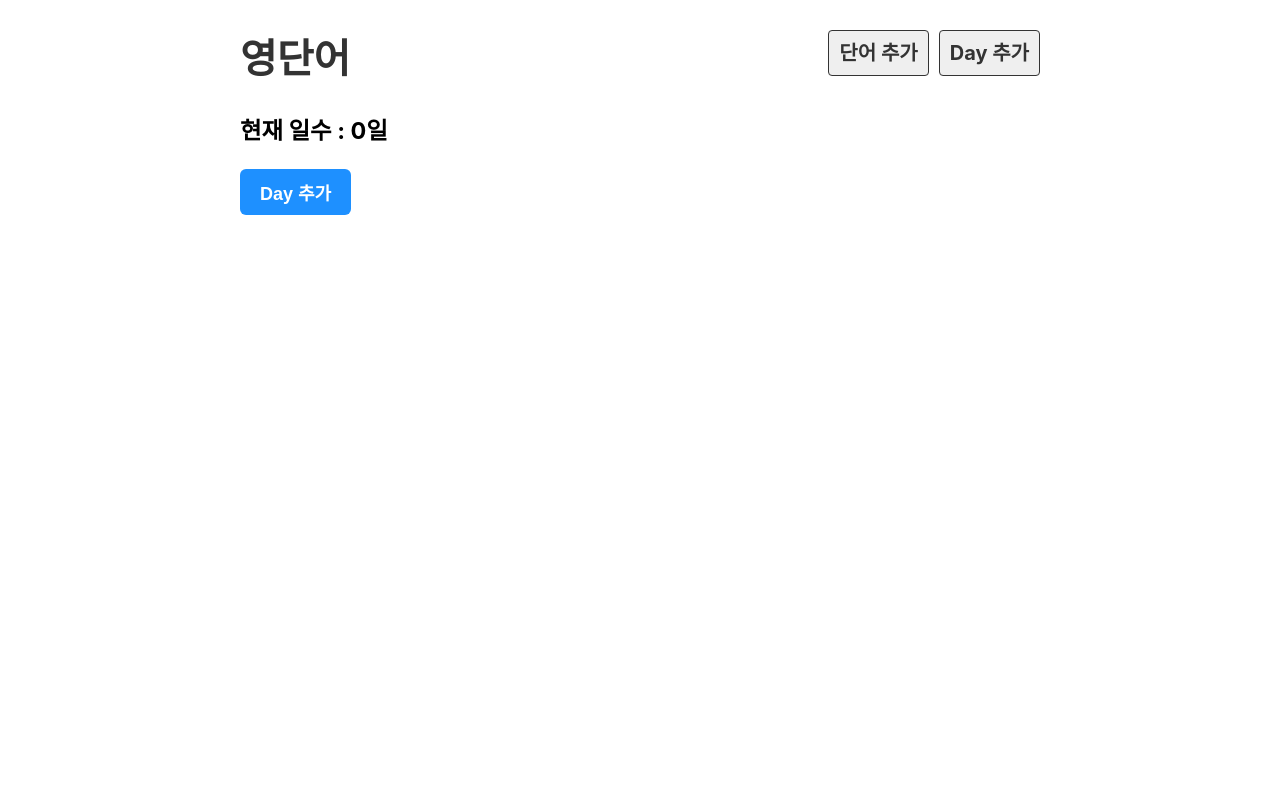
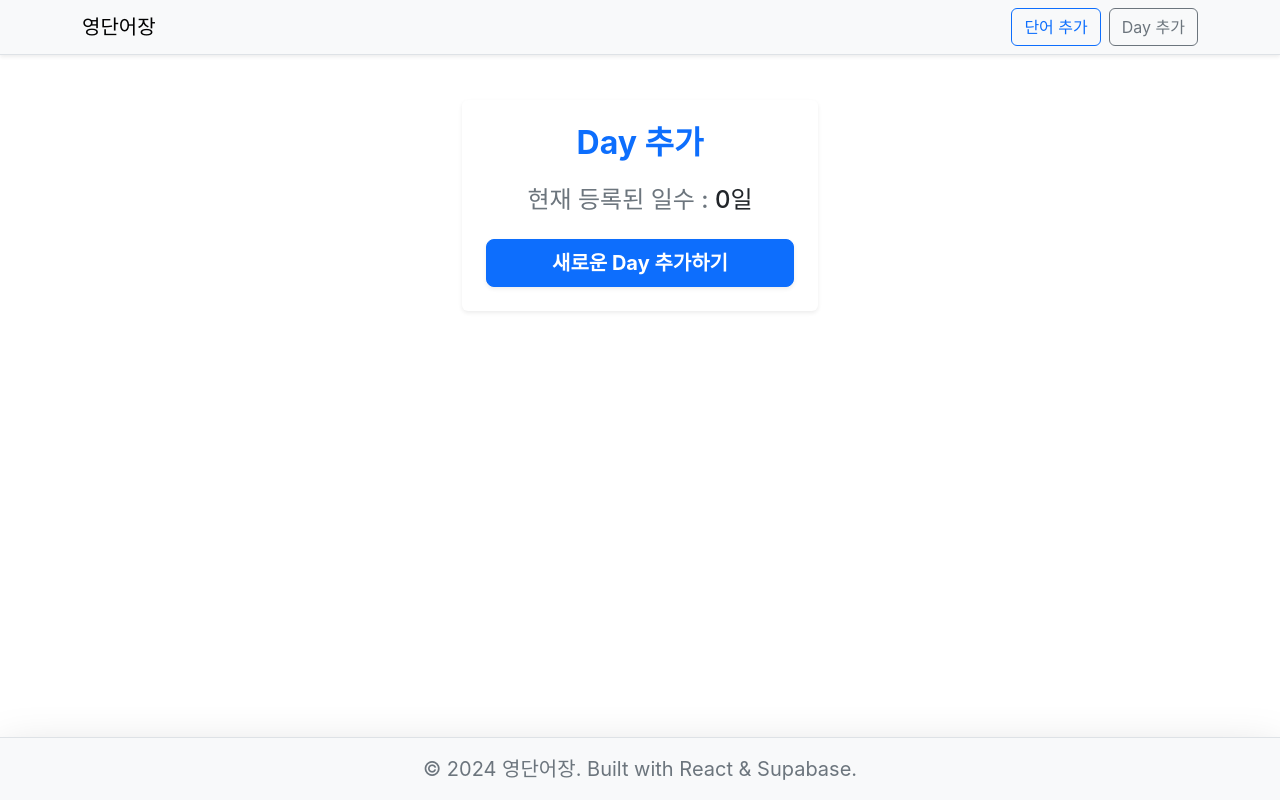
Before and after one commit to aceofmath/voca, a React (Create React App) app: page /create_day in a window 1280 px wide. Built offline with nearby package versions, Linux system fonts and the light colour scheme; no server answers; the database is empty.

Commit message:
bootstrap 적용

```diff
--- a/public/index.html
+++ b/public/index.html
@@ -1,14 +1,13 @@
-<!DOCTYPE html>
+<!doctype html>
 <html lang="en">
     <head>
         <meta charset="utf-8" />
         <link rel="icon" href="%PUBLIC_URL%/favicon.ico" />
         <meta name="viewport" content="width=device-width, initial-scale=1" />
         <meta name="theme-color" content="#000000" />
-    <meta
-      name="description"
-      content="Web site created using create-react-app"
-    />
+        <meta name="description" content="Web site created using create-react-app" />
+        <!-- Bootstrap CSS -->
+        <link href="https://cdn.jsdelivr.net/npm/bootstrap@5.3.3/dist/css/bootstrap.min.css" rel="stylesheet" />
         <link rel="apple-touch-icon" href="%PUBLIC_URL%/logo192.png" />
         <!--
       manifest.json provides metadata used when your web app is installed on a
@@ -38,6 +37,5 @@
 
       To begin the development, run `npm start` or `yarn start`.
       To create a production bundle, use `npm run build` or `yarn build`.
-    -->
-  </body>
+    --></body>
 </html>
--- a/src/App.js
+++ b/src/App.js
@@ -4,6 +4,7 @@ import Header from "./component/Header";
 import Day from "./component/Day";
 import DayList from "./component/DayList";
 import EmptyPage from "./component/EmptyPage";
+import Footer from "./component/Footer";
 import { BrowserRouter, Route, Routes } from "react-router-dom";
 import CreateWord from "./component/CreateWord";
 import CreateDay from "./component/CreateDay";
@@ -21,8 +22,8 @@ function App() {
 
     return (
         <BrowserRouter>
-            <div className="App">
-                <Header />
+            <Header />
+            <div className="container" style={{ paddingTop: "100px", paddingBottom: "80px" }}>
                 <Routes>
                     <Route path="/" element={<DayList />} />
                     <Route path="/day/:day" element={<Day />} />
@@ -30,6 +31,7 @@ function App() {
                     <Route path="/create_day" element={<CreateDay />} />
                     <Route path="/*" element={<EmptyPage />} />
                 </Routes>
+                <Footer />
             </div>
         </BrowserRouter>
     );
--- a/src/component/CreateDay.js
+++ b/src/component/CreateDay.js
@@ -29,9 +29,20 @@ export default function CreateDay() {
     }
 
     return (
-        <div>
-            <h3>현재 일수 : {days.length}일</h3>
-            <button onClick={addDay}>Day 추가</button>
+        <div className="row justify-content-center">
+            <div className="col-md-6 col-lg-4">
+                <div className="card shadow-sm border-0">
+                    <div className="card-body p-4 text-center">
+                        <h2 className="card-title mb-4 fw-bold text-primary">Day 추가</h2>
+                        <h4 className="mb-4 text-secondary">
+                            현재 등록된 일수 : <span className="text-dark">{days.length}일</span>
+                        </h4>
+                        <button className="btn btn-primary btn-lg w-100 shadow-sm fw-bold" onClick={addDay}>
+                            새로운 Day 추가하기
+                        </button>
+                    </div>
+                </div>
+            </div>
         </div>
     );
 }
--- a/src/component/CreateWord.js
+++ b/src/component/CreateWord.js
@@ -7,6 +7,10 @@ export default function CreateWord() {
     //const history = useHistory();
     const navigate = useNavigate();
     const [isLoading, setIsLoading] = useState(false);
+
+    const engRef = useRef(null);
+    const korRef = useRef(null);
+    const dayRef = useRef(null);
 
     useEffect(() => {
         const fetchDays = async () => {
@@ -31,6 +35,7 @@ export default function CreateWord() {
             ]);
 
             if (error) {
+                console.error("Supabase Insert Error:", error);
                 alert("저장 중 오류가 발생했습니다.");
             } else {
                 alert("생성이 완료 되었습니다");
@@ -40,37 +45,45 @@ export default function CreateWord() {
         }
     }
 
-    const engRef = useRef(null);
-    const korRef = useRef(null);
-    const dayRef = useRef(null);
-
     return (
+        <div className="row justify-content-center">
+            <div className="col-md-6 col-lg-5">
+                <div className="card shadow-sm border-0">
+                    <div className="card-body p-4">
+                        <h2 className="card-title text-center mb-4 fw-bold text-primary">단어 추가</h2>
                         <form onSubmit={onSubmit}>
-            <div className="input_area">
-                <label>Eng</label>
-                <input type="text" placeholder="computer" ref={engRef} />
+                            <div className="mb-3">
+                                <label className="form-label fw-semibold text-secondary">English</label>
+                                <input className="form-control form-control-lg" type="text" placeholder="e.g. computer" ref={engRef} required />
                             </div>
-            <div className="input_area">
-                <label>Kor</label>
-                <input type="text" placeholder="컴퓨터" ref={korRef} />
+                            <div className="mb-3">
+                                <label className="form-label fw-semibold text-secondary">Korean</label>
+                                <input className="form-control form-control-lg" type="text" placeholder="예: 컴퓨터" ref={korRef} required />
                             </div>
-            <div className="input_area">
-                <label>Day</label>
-                <select ref={dayRef}>
+                            <div className="mb-4">
+                                <label className="form-label fw-semibold text-secondary">Day Selection</label>
+                                <select ref={dayRef} className="form-select form-select-lg">
                                     {days.map((day) => (
                                         <option key={day.id} value={day.day}>
-                            {day.day}
+                                            Day {day.day}
                                         </option>
                                     ))}
                                 </select>
                             </div>
-            <button
-                style={{
-                    opacity: isLoading ? 0.3 : 1,
-                }}
-            >
-                {isLoading ? "Saving..." : "저장"}
+                            <button className="btn btn-primary btn-lg w-100 shadow-sm fw-bold" disabled={isLoading}>
+                                {isLoading ? (
+                                    <>
+                                        <span className="spinner-border spinner-border-sm me-2" role="status" aria-hidden="true"></span>
+                                        저장 중...
+                                    </>
+                                ) : (
+                                    "단어 저장하기"
+                                )}
                             </button>
                         </form>
+                    </div>
+                </div>
+            </div>
+        </div>
     );
 }
--- a/src/component/Day.js
+++ b/src/component/Day.js
@@ -18,8 +18,8 @@ export default function Day() {
 
     return (
         <>
-            <h2>Day {day}</h2>
-            <table>
+            <h2 className="mb-3">Day {day}</h2>
+            <table className="table table-hover border">
                 <tbody>
                     {words.map((word) => (
                         <Word word={word} key={word.id} />
--- a/src/component/DayList.js
+++ b/src/component/DayList.js
@@ -23,12 +23,12 @@ export default function DayList() {
     }
 
     return (
-        <ul className="list_day">
+        <div className="d-flex flex-wrap gap-2 justify-content-center">
             {days.map((day) => (
-                <li key={day.id}>
-                    <Link to={`/day/${day.day}`}>Day {day.day}</Link>
-                </li>
+                <Link key={day.id} to={`/day/${day.day}`} className="btn btn-primary btn-lg py-3 px-4 shadow-sm">
+                    Day {day.day}
+                </Link>
             ))}
-        </ul>
+        </div>
     );
 }
--- /dev/null
+++ b/src/component/Footer.js
@@ -0,0 +1,9 @@
+export default function Footer() {
+    return (
+        <footer className="fixed-bottom py-3 border-top text-center text-secondary bg-light shadow-lg">
+            <div className="container">
+                <p className="mb-0">© 2024 영단어장. Built with React & Supabase.</p>
+            </div>
+        </footer>
+    );
+}
--- a/src/component/Header.js
+++ b/src/component/Header.js
@@ -2,18 +2,20 @@ import { Link } from "react-router-dom";
 
 export default function Header() {
     return (
-        <div className="header">
-            <h1>
-                <Link to="/">영단어</Link>
-            </h1>
-            <div className="menu">
-                <Link to="/create_word" className="link">
-                    단어 추가
+        <nav className="navbar navbar-expand-lg navbar-light bg-light fixed-top border-bottom px-3 shadow-sm">
+            <div className="container">
+                <Link className="navbar-brand h1 mb-0" to="/">
+                    영단어장
                 </Link>
-                <Link to="/create_day" className="link">
-                    Day 추가
-                </Link>
+                <div className="d-flex">
+                    <Link to="/create_word" className="btn btn-outline-primary me-2">
+                        단어 추가
+                    </Link>
+                    <Link to="/create_day" className="btn btn-outline-secondary">
+                        Day 추가
+                    </Link>
+                </div>
             </div>
-        </div>
+        </nav>
     );
 }
--- a/src/index.css
+++ b/src/index.css
@@ -1,8 +1,6 @@
 body {
     margin: 0;
-    font-family: -apple-system, BlinkMacSystemFont, "Segoe UI", "Roboto",
-        "Oxygen", "Ubuntu", "Cantarell", "Fira Sans", "Droid Sans",
-        "Helvetica Neue", sans-serif;
+    font-family: -apple-system, BlinkMacSystemFont, "Segoe UI", "Roboto", "Oxygen", "Ubuntu", "Cantarell", "Fira Sans", "Droid Sans", "Helvetica Neue", sans-serif;
     -webkit-font-smoothing: antialiased;
     -moz-osx-font-smoothing: grayscale;
     font-size: 20px;
@@ -16,18 +14,12 @@ ul {
 }
 
 code {
-    font-family: source-code-pro, Menlo, Monaco, Consolas, "Courier New",
-        monospace;
+    font-family: source-code-pro, Menlo, Monaco, Consolas, "Courier New", monospace;
 }
 
 a {
     text-decoration: none;
     color: #333;
-}
-
-.App {
-    width: 800px;
-    margin: 0 auto;
 }
 
 .header {
@@ -70,63 +62,8 @@ a {
     background-color: dodgerblue;
 }
 
-table {
-    border-collapse: collapse;
-    width: 100%;
-}
-table td {
-    width: 25%;
-    height: 70px;
-    border: 1px solid #ccc;
-    text-align: center;
-    font-size: 26px;
-}
-
-table td:first-child {
-    width: 10%;
-}
-
 .off td {
     background: #eee;
     color: #ccc;
+    text-decoration: line-through;
 }
-
-.btn_del {
-    margin-left: 10px;
-    color: #fff;
-    background-color: firebrick;
-}
-
-button {
-    padding: 10px;
-    font-weight: bold;
-    font-size: 18px;
-    cursor: pointer;
-    border: 0 none;
-    border-radius: 6px;
-    padding: 10px 20px;
-    color: #fff;
-    background-color: dodgerblue;
-}
-
-.input_area {
-    margin-bottom: 10px;
-}
-
-.input_area label {
-    display: block;
-    margin-bottom: 10px;
-}
-
-.input_area input {
-    width: 400px;
-    height: 40px;
-    font-size: 20px;
-    padding: 0 10px;
-}
-
-.input_area select {
-    width: 400px;
-    height: 40px;
-    font-size: 20px;
-}
```
Also changed, not shown: src/component/Word.js (+6 -4 lines). Lines whose indentation alone changed are shown as unchanged.
